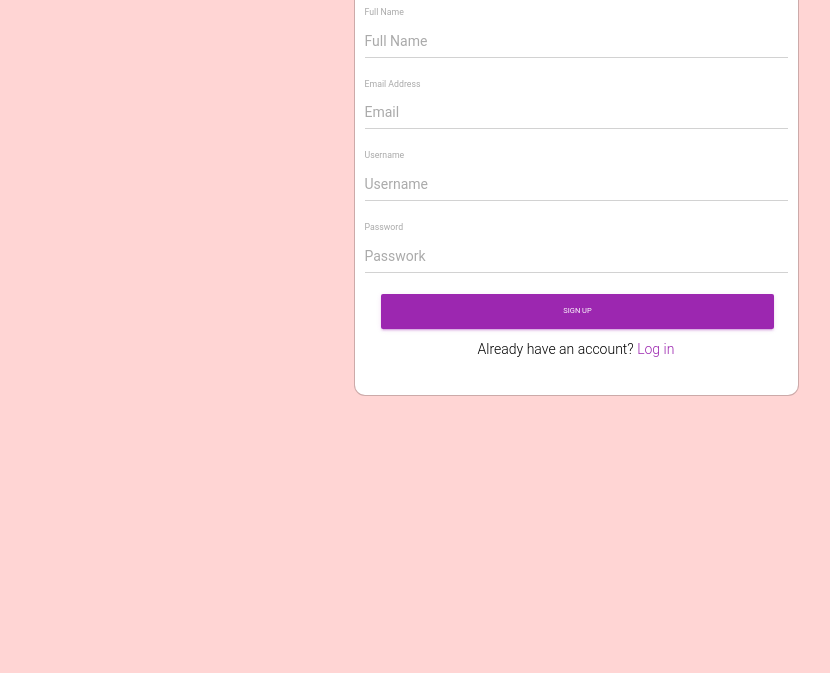
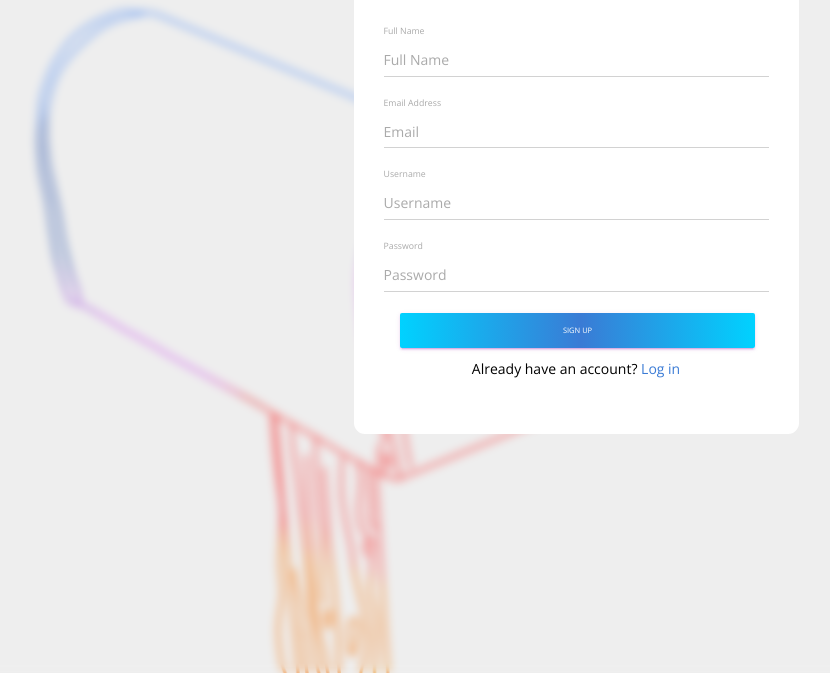
Before and after one commit to disarah/beyondthehorizon, a website: page signup.html in a window 1280 px wide. Shown: the part 127-800 px from the top of the page, without its empty margins (64-894 px from the left). Drawn offline with nearby package versions, Linux system fonts and the light colour scheme; a web font is replaced by a local one.

Commit message:
style changes

```diff
--- a/login.css
+++ b/login.css
@@ -23,7 +23,7 @@
     pointer-events: auto;
     background-color: #fff;
     background-clip: padding-box;
-		border: 1px solid rgba(0,0,0,.2);
+    border: 1px solid rgba(,0,0,.2);
     border-radius: 1.1rem;
     outline: 0;
     max-width: 500px;
--- a/signup.html
+++ b/signup.html
@@ -28,18 +28,18 @@
   <link href="assets/css/material-kit.css?v=2.0.7" rel="stylesheet" />
 </head>
 
-<body>
-    <div class="container">
+<body style = "background-image:url('assets/img/mailbox_closed.png');background-size:cover; height:100vh; backdrop-filter:blur(5px)">
+  <div class="container" style = "z-index: 2;">
     <div class="row">
      <div class="col-md-5 mx-auto">
        <div id="first">
          <div class="myform form ">
           <div class="logo mb-3">
            <div class="col-md-12 text-center">
-                              <h1 >Signup</h1>
+            <h1 style = "font-family: 'Cabin Sketch', cursive;">Signup</h1>
           </div>
         </div>
-                        <form action="#" name="registration">
+        <form action="#" name="registration" style = "padding: 20px;font-family: 'Open Sans', sans-serif;">
          <div class="form-group">
           <label for="exampleInputEmail1">Full Name</label>
           <input type="text"  name="fullname" class="form-control" id="firstname" aria-describedby="emailHelp" placeholder="Full Name">
@@ -54,14 +54,14 @@
         </div>
         <div class="form-group">
           <label for="exampleInputEmail1">Password</label>
-                              <input type="password" name="password" id="password"  class="form-control" aria-describedby="emailHelp" placeholder="Passwork">
+          <input type="password" name="password" id="password"  class="form-control" aria-describedby="emailHelp" placeholder="Password">
         </div>
         <div class="col-md-12 text-center mb-3">
-                              <button type="submit" class=" btn btn-block mybtn btn-primary tx-tfm">Sign Up</button>
+          <button type="submit" class=" btn btn-block mybtn btn-primary tx-tfm gradient-button" id = "buton" href="confirm.html" style = "background-image: linear-gradient(to right, #00d2ff 0%, #3a7bd5 51%, #00d2ff 100%);">Sign Up</button>
         </div>
         <div class="col-md-12 ">
           <div class="form-group">
-                                 <p class="text-center">Already have an account? <a href="login.html" id="signin">Log in</a></p>
+           <p class="text-center">Already have an account? <a href="login.html" id="signin" style = "color:#3a7bd5">Log in</a></p>
          </div>
        </div>
      </div>
@@ -71,6 +71,7 @@
 </div>
 </div>
 <script>
+  /*
   function updateBackground() {
     var
     hr = (new Date()).getHours(),
@@ -90,5 +91,6 @@
 
   setInterval(updateBackground, 1000 * 60);
   updateBackground();
+  */
 </script>
 </body>
```
Also changed, not shown: index.html (+6 -4 lines), login.html (+8 -6 lines), cover.css (indentation only), main.css (indentation only). Lines whose indentation alone changed are shown as unchanged.
